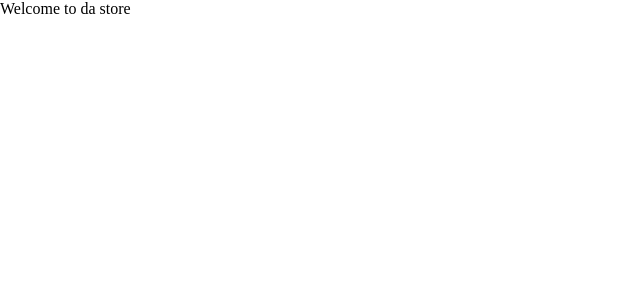
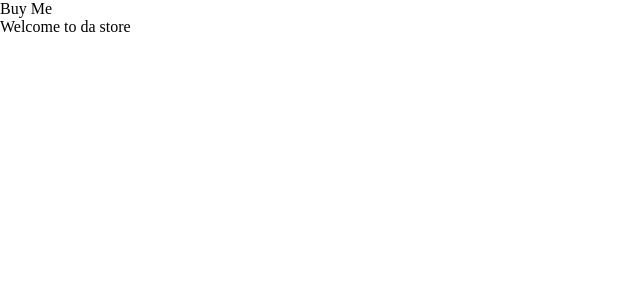
Before and after one commit to Joel-Singh/buy-me-shopping-cart, a React (Create React App) app: page /store in a window 1280 px wide. Shown: the top 300 px of the page, without its empty margins (0-640 px from the left). Built offline with nearby package versions, Linux system fonts and the light colour scheme; a web font is replaced by a local one.

Commit message:
Add Header component with proper Routing

```diff
--- a/src/components/App.js
+++ b/src/components/App.js
@@ -1,13 +1,20 @@
 import { Routes, Route } from "react-router-dom";
 import Home from "./Home";
 import Store from "./Store"
+import Header from "./Header.js"
 
 function App() {
   return (
-    <Routes>
-      <Route path="/" element={<Home />} />
-      <Route path="/store" element={<Store />}/>
-    </Routes>
+    <div className="app">
+      <Routes>
+        <Route path="/" element={null} />
+        <Route path="*" element={<Header />} />
+      </Routes>
+      <Routes>
+        <Route path="/" element={<Home />} />
+        <Route path="/store" element={<Store />}/>
+      </Routes>
+    </div>
   );
 };
 
--- /dev/null
+++ b/src/components/Header.js
@@ -0,0 +1,9 @@
+function Header() {
+  return (
+    <div className="header">
+      Buy Me
+    </div>
+  )
+}
+
+export default Header
--- a/src/index.css
+++ b/src/index.css
@@ -13,7 +13,7 @@ body {
   height: 100vh;
 }
 
-#root, .home {
+#root, .home, .app {
   width: 100%;
   height: 100%;
 }
```
